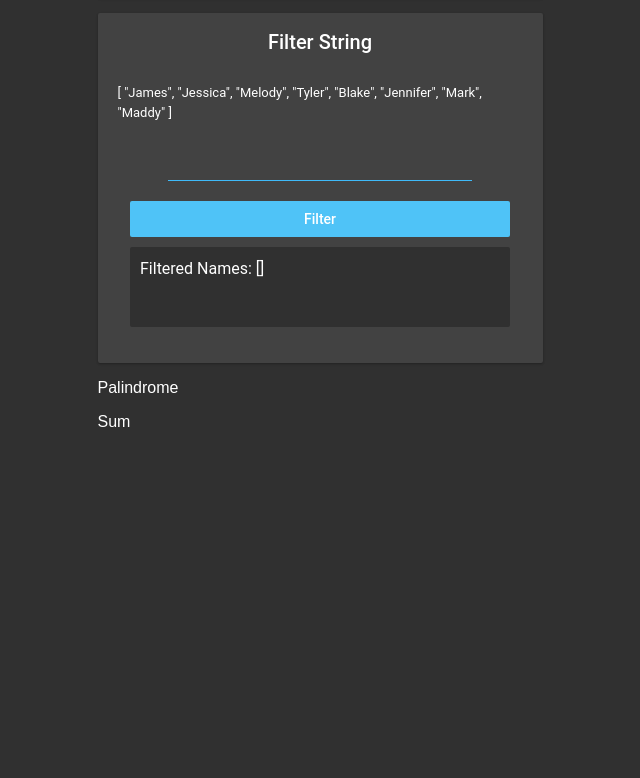
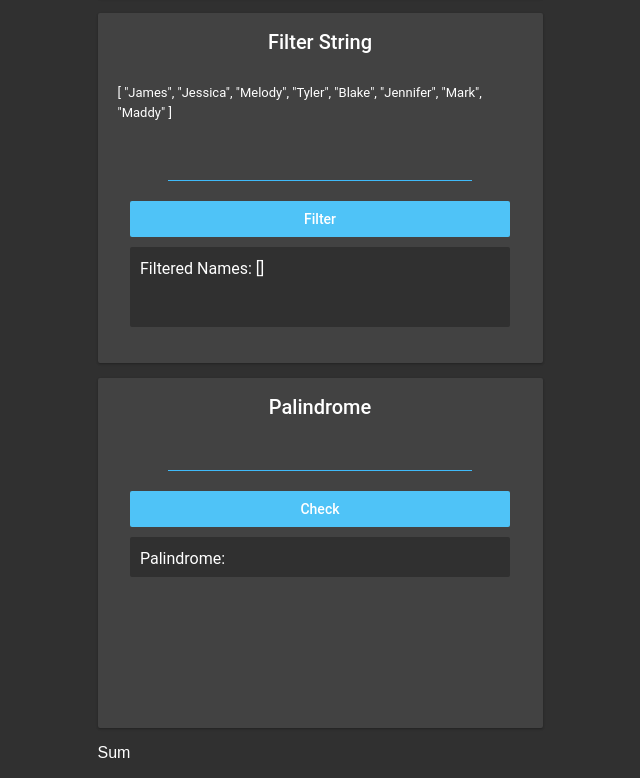
Before and after one commit to sdrew712/react-toy-problems, a React (Create React App) app: page / in a window 1280 px wide. Shown: the part 727-1505 px from the top of the page, without its empty margins (320-960 px from the left). Before the commit the page ends 1174 px from the top, so only its background shows below. Built offline with nearby package versions, Linux system fonts and the light colour scheme.

Commit message:
add palindrome html/state, checkPalindrome

```diff
--- a/src/components/Topics/Palindrome.js
+++ b/src/components/Topics/Palindrome.js
@@ -1,9 +1,48 @@
-import React from "react";
+import React, { useState } from "react";
 
 const Palindrome = () => {
+  const [userInput, setUserInput] = useState("");
+  const [palindrome, setPalindrome] = useState("");
+
+  const checkPalindrome = (input) => {
+    let isPalindrome = false;
+
+    //create array of inputted text
+    const normalStringArr = input.toLowerCase().split("");
+
+    //create reversed array of inputted text
+    const reversedStringArr = [...normalStringArr].reverse();
+
+    //make the two arrays strings to compare
+    const normalString = normalStringArr.join();
+    const reversedString = reversedStringArr.join();
+
+    //if they are equal then it is a palindrome
+    if (normalString === reversedString) {
+      isPalindrome = true;
+    }
+
+    setPalindrome(JSON.stringify(isPalindrome));
+  };
+
   return (
-    <div>
-      <p>Palindrome</p>
+    <div className="puzzleBox filterStringPB">
+      <h4>Palindrome</h4>
+      <input
+        type="text"
+        className="inputLine"
+        value={userInput}
+        onChange={({ target }) => {
+          setUserInput(target.value);
+        }}
+      />
+      <button
+        className="confirmationButton"
+        onClick={() => checkPalindrome(userInput)}
+      >
+        Check
+      </button>
+      <span className="resultsBox">{"Palindrome: " + palindrome}</span>
     </div>
   );
 };
```
